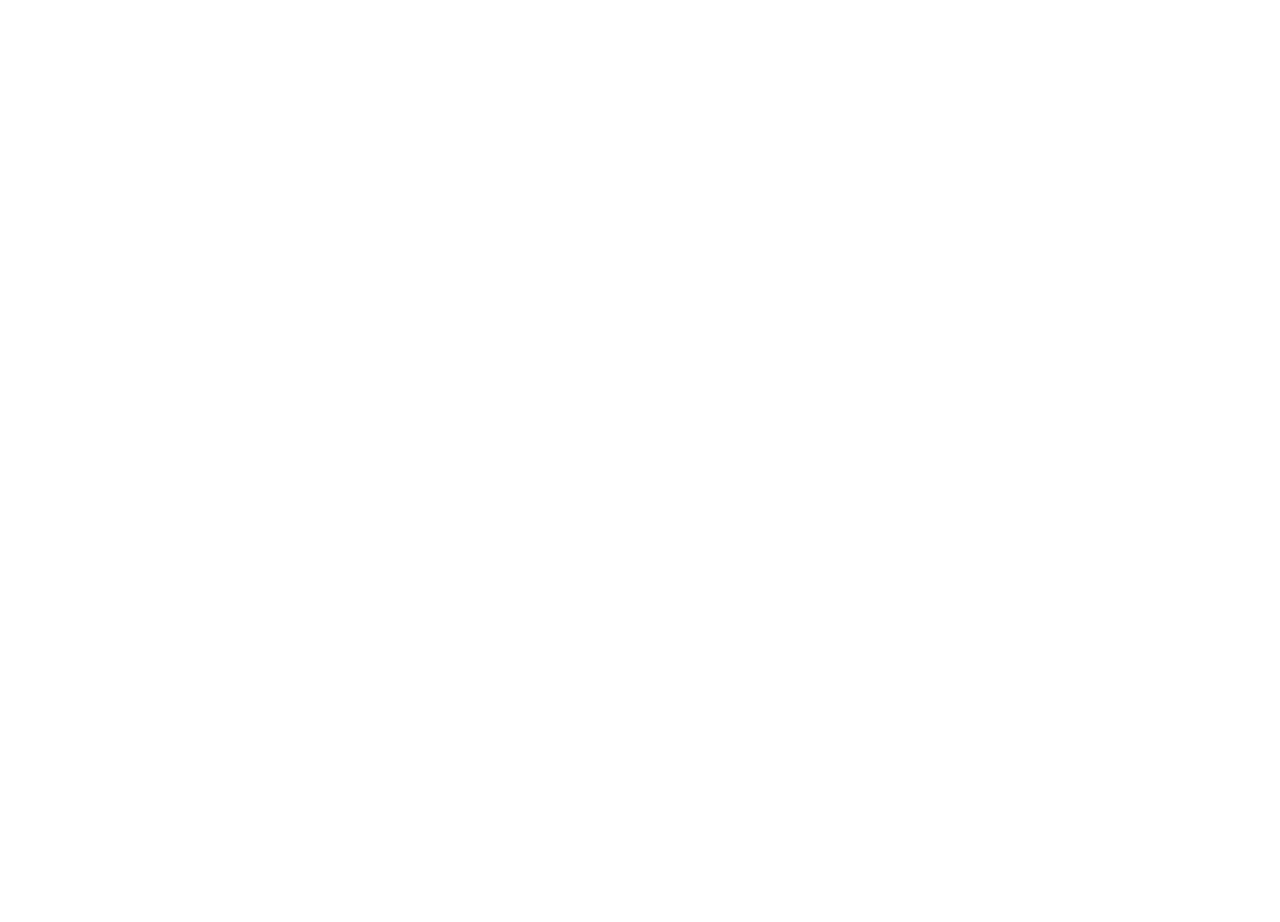
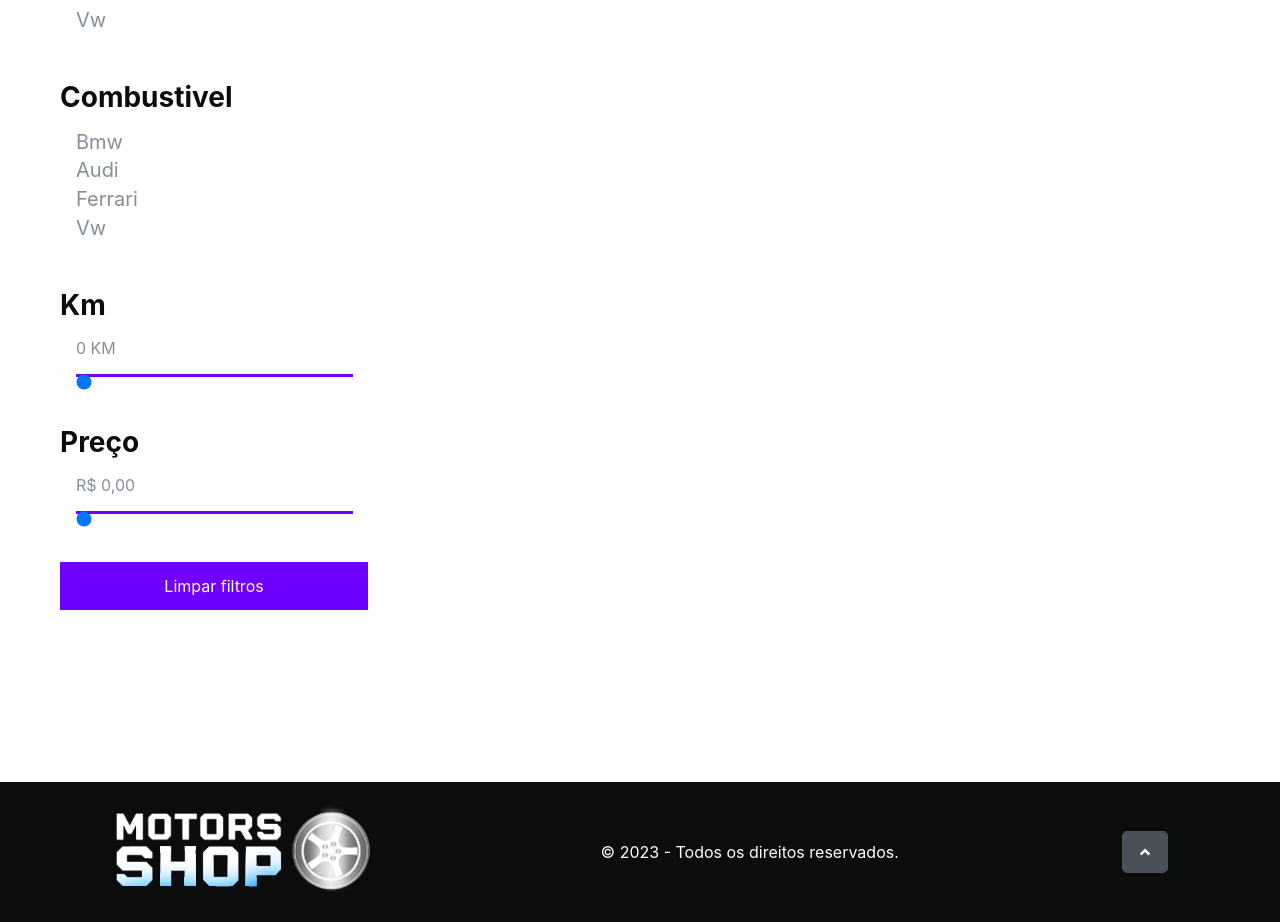
Before and after one commit to Grup-008-Kenzie/motor-shop-frontend, a React (Create React App) app: page / in a window 1280 px wide. Shown: the part 1247-2169 px from the top of the page. Before the commit the page ends 1011 px from the top, so only its background shows below. Built offline with nearby package versions, Linux system fonts and the light colour scheme.

Commit message:
feat: Criação do components filters

```diff
--- /dev/null
+++ b/src/components/filter/filterList/index.tsx
@@ -0,0 +1,37 @@
+import { FilterListStyle } from "./style";
+
+interface IProps {
+  title: string;
+  list: string[];
+  setFilters: React.Dispatch<React.SetStateAction<string[]>>;
+  filters: string[];
+}
+
+export const FilterList = ({ title, list, setFilters, filters }: IProps) => {
+  const setFilterFunc = (filterParams: string) => {
+    if (filters.includes(filterParams)) {
+      setFilters(filters.filter((filter) => filter !== filterParams));
+    } else {
+      setFilters([...filters, filterParams]);
+    }
+  };
+
+  return (
+    <FilterListStyle>
+      <h3>{title}</h3>
+      <ul>
+        {list.map((marca) => (
+          <button
+            key={marca}
+            className={filters.includes(marca) ? "selected" : ""}
+            onClick={() => {
+              setFilterFunc(marca);
+            }}
+          >
+            <li>{marca}</li>
+          </button>
+        ))}
+      </ul>
+    </FilterListStyle>
+  );
+};
--- /dev/null
+++ b/src/components/filter/filterList/style.ts
@@ -0,0 +1,33 @@
+import { styled } from "styled-components";
+
+export const FilterListStyle = styled.div`
+  h3 {
+    font-size: 28px;
+    text-transform: capitalize;
+    color: var(--Grey-0);
+  }
+  ul {
+    padding: 1rem;
+    display: flex;
+    flex-direction: column;
+    gap: 0.3rem;
+  }
+  li {
+    color: var(--Grey-3);
+    list-style: none;
+    font-size: 20px;
+    cursor: pointer;
+    text-transform: capitalize;
+    transition: all ease-in 0.2s;
+  }
+  li:hover {
+    opacity: 0.7;
+  }
+
+  button {
+    width: 80%;
+    background-color: transparent;
+    border: none;
+    text-align: left;
+  }
+`;
--- /dev/null
+++ b/src/components/filter/filterRang/index.tsx
@@ -0,0 +1,44 @@
+import { FilterRangeStyle } from "./style";
+
+interface IProps {
+  name: string;
+  min: string;
+  max: string;
+  setFiltersRage: React.Dispatch<React.SetStateAction<string>>;
+  filterRange: string | undefined;
+  attrprice: string;
+  attrKm: string;
+}
+
+export const FilterRange = ({
+  name,
+  min,
+  max,
+  setFiltersRage,
+  filterRange,
+  attrprice,
+  attrKm,
+}: IProps) => {
+  const handleRangeChange = (event: React.ChangeEvent<HTMLInputElement>) => {
+    const value = event.target.value;
+    setFiltersRage(value);
+  };
+  return (
+    <FilterRangeStyle>
+      <h3>{name}</h3>
+      <p className="attr-range">
+        {attrprice}
+        {filterRange}
+        {attrKm}
+      </p>
+      <input
+        type="range"
+        name={name}
+        id={name}
+        min={min}
+        max={max}
+        onChange={handleRangeChange}
+      />
+    </FilterRangeStyle>
+  );
+};
--- /dev/null
+++ b/src/components/filter/filterRang/style.ts
@@ -0,0 +1,54 @@
+import { styled } from "styled-components";
+
+export const FilterRangeStyle = styled.div`
+  @media (max-width: 500px) {
+    input {
+      width: 100%;
+    }
+  }
+  h3 {
+    font-size: 28px;
+    text-transform: capitalize;
+    color: var(--Grey-0);
+  }
+
+  input {
+    margin: 1rem;
+    width: 90%;
+  }
+
+  input[type="range"]::-webkit-slider-thumb {
+    background-color: var(--random4);
+    height: 3px;
+  }
+
+  input[type="range"]::-moz-range-thumb {
+    background-color: var(--random4);
+    height: 3px;
+  }
+
+  input[type="range"]::-ms-thumb {
+    background-color: var(--random4);
+  }
+
+  input[type="range"]::-webkit-slider-runnable-track {
+    background-color: var(--random4);
+    height: 3px;
+  }
+
+  input[type="range"]::-moz-range-track {
+    background-color: var(--random4);
+    height: 3px;
+  }
+
+  input[type="range"]::-ms-track {
+    background-color: var(--random4);
+    height: 3px;
+  }
+
+  .attr-range {
+    color: var(--Grey-3);
+    padding-left: 1rem;
+    margin-top: 1rem;
+  }
+`;
--- /dev/null
+++ b/src/components/filter/index.tsx
@@ -0,0 +1,87 @@
+import { useState } from "react";
+import { FilterList } from "./filterList";
+import { FilterRange } from "./filterRang";
+
+import { FilterAreaStyle } from "./style";
+
+const listMarca = ["bmw", "audi", "ferrari", "vw"];
+
+export const FilterArea = () => {
+  const [filters, setFilters] = useState<string[]>([]);
+  const [filtersKm, setFiltersKm] = useState<string>("0");
+  const [filtersPrice, setFiltersPrice] = useState<string>("0");
+
+  const clearFilters = () => {
+    setFilters([]);
+    setFiltersKm("0");
+    setFiltersPrice("0");
+  };
+
+  // console.log(filters);
+  // console.log(filtersKm);
+  // console.log(filtersPrice);
+
+  return (
+    <FilterAreaStyle className="filter-area Show-filter-area">
+      <div className="header-mobile-filter filter-x">
+        <p className="">filtros</p>
+        <button>x</button>
+      </div>
+      <FilterList
+        title="Marca"
+        list={listMarca}
+        setFilters={setFilters}
+        filters={filters}
+      />
+      <FilterList
+        title="Modelo"
+        list={listMarca}
+        setFilters={setFilters}
+        filters={filters}
+      />
+      <FilterList
+        title="cor"
+        list={listMarca}
+        setFilters={setFilters}
+        filters={filters}
+      />
+      <FilterList
+        title="ano"
+        list={listMarca}
+        setFilters={setFilters}
+        filters={filters}
+      />
+      <FilterList
+        title="Combustivel"
+        list={listMarca}
+        setFilters={setFilters}
+        filters={filters}
+      />
+      <FilterRange
+        name="km"
+        min="0"
+        max="300000"
+        setFiltersRage={setFiltersKm}
+        filterRange={filtersKm}
+        attrprice=""
+        attrKm=" KM"
+      />
+      <FilterRange
+        name="Preço"
+        min="10000"
+        max="500000"
+        setFiltersRage={setFiltersPrice}
+        filterRange={filtersPrice}
+        attrprice="R$ "
+        attrKm=",00"
+      />
+      <button
+        className="button_clear"
+        type="button"
+        onClick={() => clearFilters()}
+      >
+        Limpar filtros
+      </button>
+    </FilterAreaStyle>
+  );
+};
--- /dev/null
+++ b/src/components/filter/style.ts
@@ -0,0 +1,60 @@
+import { styled } from "styled-components";
+
+export const FilterAreaStyle = styled.div`
+  height: auto;
+  width: 400px;
+  padding: 2rem;
+  padding-left: 60px;
+  display: flex;
+  flex-direction: column;
+  gap: 2rem;
+  .filter-x {
+    display: none;
+  }
+
+  @media (max-width: 500px) {
+    width: 100%;
+    padding-left: 20px;
+
+    .header-mobile-filter {
+      display: flex;
+      justify-content: space-between;
+    }
+
+    .header-mobile-filter p {
+      font-size: 16px;
+      color: var(--Grey-1);
+    }
+
+    .header-mobile-filter button {
+      font-size: 16px;
+      color: var(--Grey-1);
+      background-color: transparent;
+      border: none;
+      cursor: pointer;
+    }
+
+    .filter-x {
+      display: flex;
+    }
+
+    .button_clear {
+      margin: 0 auto;
+      width: 100%;
+    }
+  }
+
+  .button_clear {
+    padding: 12px;
+    background-color: var(--random4);
+    font-size: 16px;
+    color: var(--WhiteFixed);
+    border: 2px solid var(--random4);
+    transition: all 0.3s;
+    cursor: pointer;
+  }
+
+  .button_clear:hover {
+    opacity: 0.8;
+  }
+`;
--- a/src/pages/Home/index.tsx
+++ b/src/pages/Home/index.tsx
@@ -2,21 +2,20 @@
 import carro from "../../assets/testecarro.png";
 import { HomeStyled } from "../../styles/Home";
 import "react-responsive-carousel/lib/styles/carousel.min.css";
-import { Carousel } from 'react-responsive-carousel';
+import { Carousel } from "react-responsive-carousel";
 import { CarrouselComponent } from "../../components/carrousel";
 import { Footer } from "../../components/Footer";
+import { FilterArea } from "../../components/filter";
+import { useState } from "react";
 
 export const HomePage = () => {
-
-
   return (
     <HomeStyled>
       <Header />
-      <CarrouselComponent/>
-      <div className="separacao">
+      <CarrouselComponent />
+      <FilterArea />
 
-      </div>
-      <Footer/>
+      <Footer />
     </HomeStyled>
   );
 };
--- a/src/styles/Footer.ts
+++ b/src/styles/Footer.ts
@@ -7,8 +7,7 @@
   justify-content: space-around;
   height: 140px;
   background-color: var(--Grey-0);
-  position: absolute;
-  bottom: 0;
+
   margin-top: 140px;
   button {
     padding: 15px;
```
